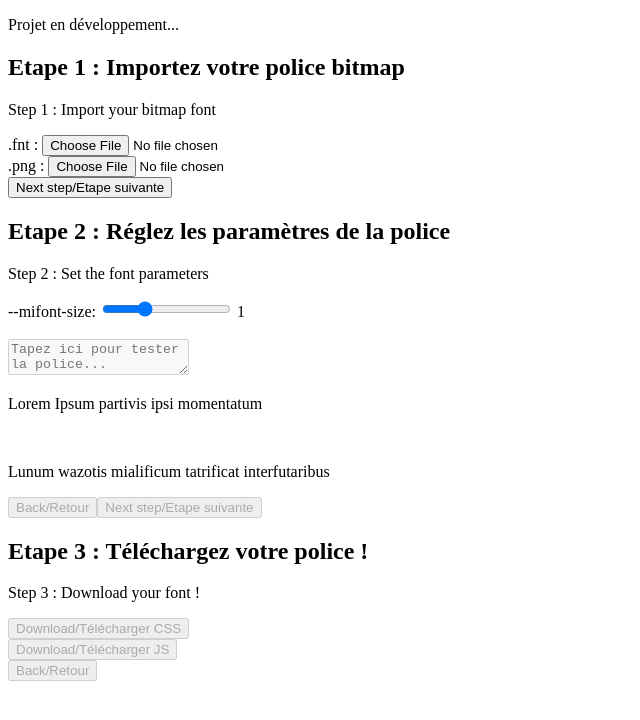
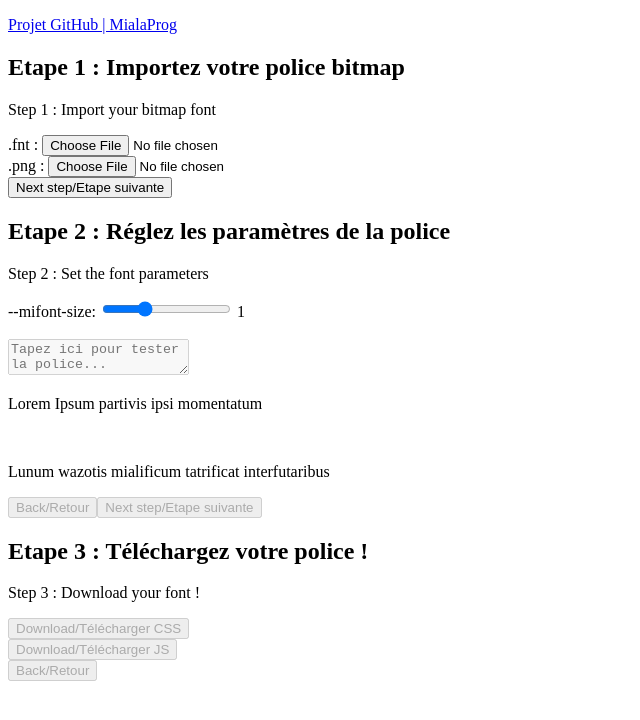
Before and after one commit to MialaProg/fnt-png-to-css, a plain HTML site: page index.html in a window 1280 px wide. Shown: the whole page, without its empty margins (0-640 px from the left). Drawn offline with Linux system fonts and the light colour scheme.

Commit message:
lien github

```diff
--- a/index.html
+++ b/index.html
@@ -13,7 +13,7 @@
         Loading in progress.
         If it takes too long, check your browser's JavaScript execution and your internet connection.
     </p>
-    <p>Projet en développement...</p>
+    <p><a href="https://github.com/MialaProg/fnt-png-to-css/">Projet GitHub | MialaProg</a></p>
     <div id="step1" disabled>
         <h2>Etape 1 : Importez votre police bitmap</h2>
         <p>Step 1 : Import your bitmap font</p>
```
